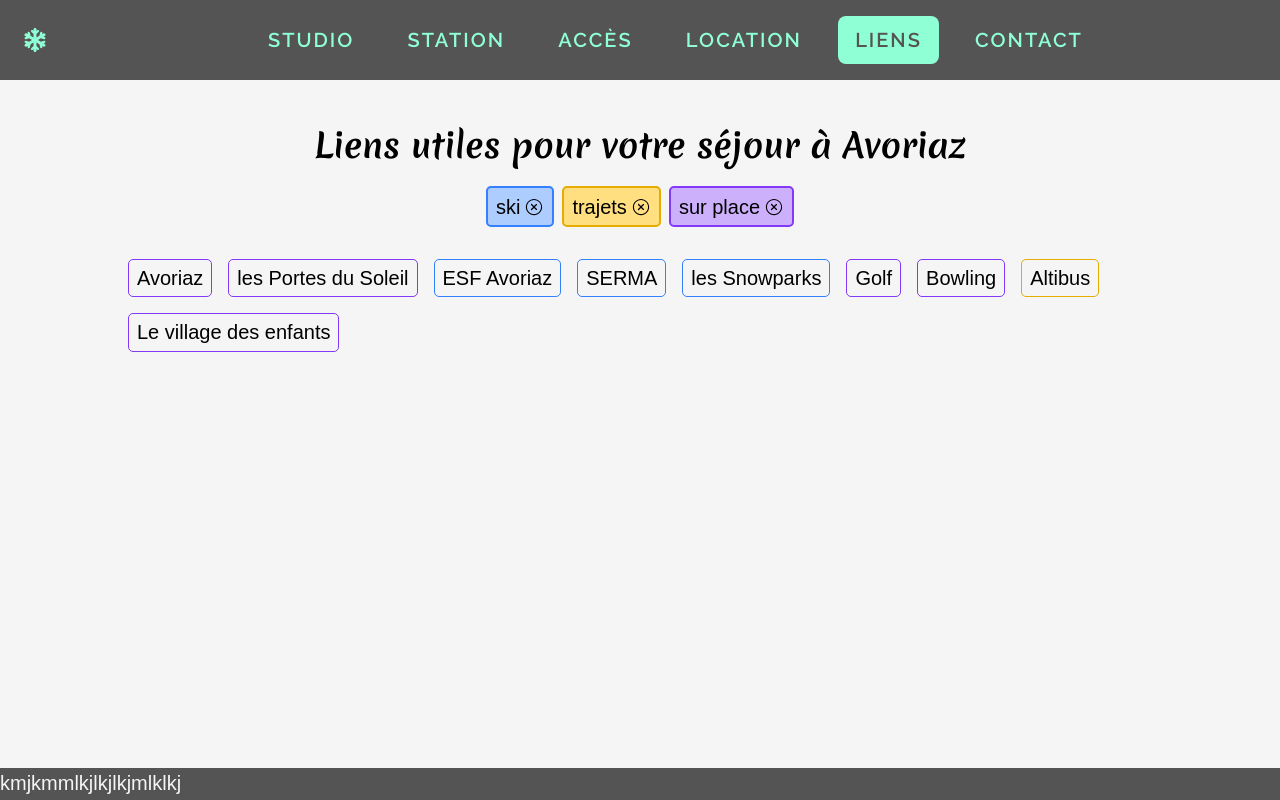
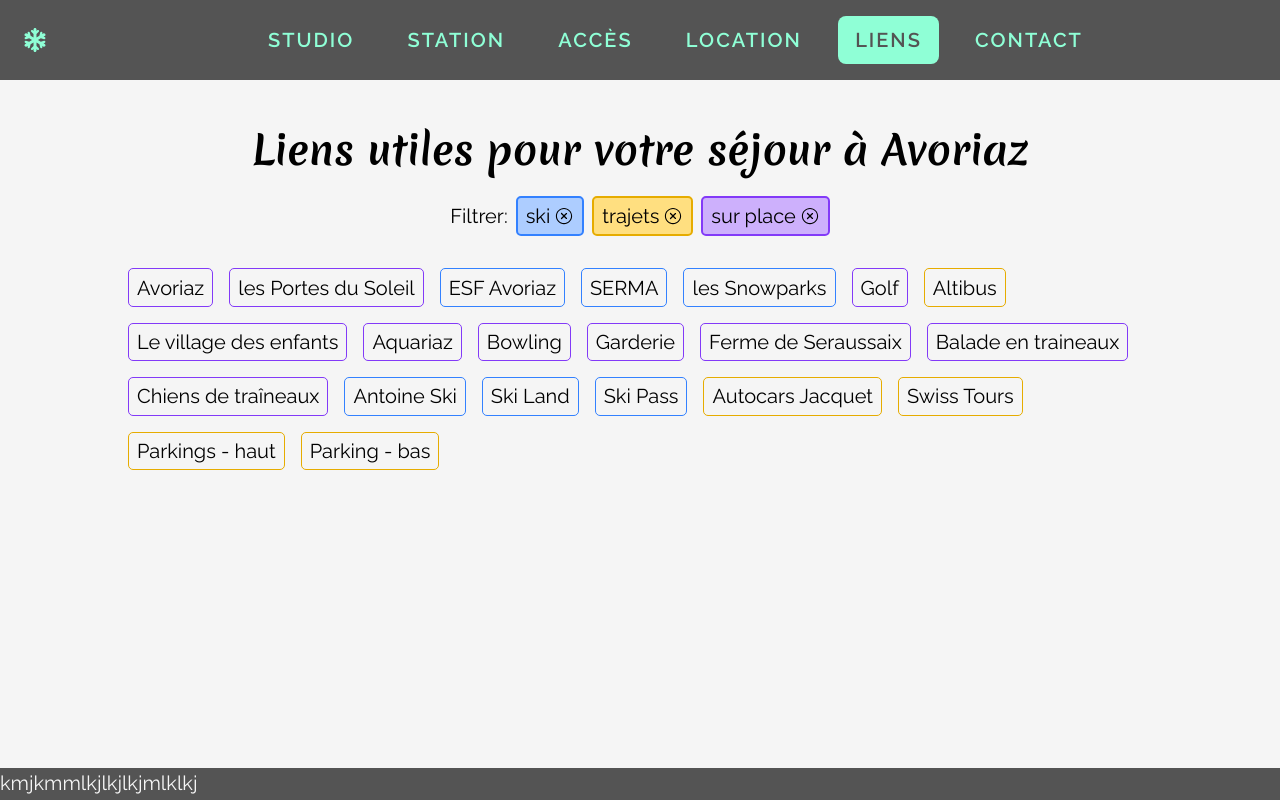
Before and after one commit to mowebiaz/avo_next, a Next.js app: page /liens in a window 1280 px wide. Built offline with nearby package versions, Linux system fonts and the light colour scheme.

Commit message:
minor modifications

```diff
--- a/app/components/home/HomeContent/HomeContent.scss
+++ b/app/components/home/HomeContent/HomeContent.scss
@@ -9,7 +9,8 @@
     gap: 1rem;
 
     h1 {
-        font-size: 3.5rem;
+        /*font-size: 3.5rem;*/
+        font-size: clamp(2rem, 1.135rem + 3.695vw, 3.5rem);
         color: black;
         text-align: center;
         backdrop-filter: blur(10px);
--- a/app/components/links/FilterByCategories/FilterByCategories.jsx
+++ b/app/components/links/FilterByCategories/FilterByCategories.jsx
@@ -7,18 +7,110 @@
 export function FilterByCategories() {
   const categoriesList = ['ski', 'trajets', 'sur place']
   const links = [
-    { name: 'Avoriaz', link: 'https://www.avoriaz.com/', category: 'sur place' },
-    { name: 'les Portes du Soleil', link: 'https://www.portesdusoleil.com/', category: 'sur place' },
-    { name: 'ESF Avoriaz', link: 'https://www.esf-avoriaz.com/', category: 'ski' },
-    { name: 'SERMA', link: 'https://www.skipass-avoriaz.com/', category: 'ski' },
-    { name: 'les Snowparks', link: 'https://www.avoriaz.com/decouvrir/les-incontournables/snowparks/', category: 'ski' },
-    { name: 'Golf', link: 'https://www.avoriaz.com/activites-ete/golf-d-avoriaz/golf/', category: 'sur place' },
-    { name: 'Bowling', link: '', category: 'sur place' },
-    { name: 'Altibus', link: '', category: 'trajets' },
+    {
+      name: 'Avoriaz',
+      link: 'https://www.avoriaz.com/',
+      category: 'sur place',
+    },
+    {
+      name: 'les Portes du Soleil',
+      link: 'https://www.portesdusoleil.com/',
+      category: 'sur place',
+    },
+    {
+      name: 'ESF Avoriaz',
+      link: 'https://www.esf-avoriaz.com/',
+      category: 'ski',
+    },
+    {
+      name: 'SERMA',
+      link: 'https://www.skipass-avoriaz.com/',
+      category: 'ski',
+    },
+    {
+      name: 'les Snowparks',
+      link: 'https://www.avoriaz.com/decouvrir/les-incontournables/snowparks/',
+      category: 'ski',
+    },
+    {
+      name: 'Golf',
+      link: 'https://www.avoriaz.com/activites-ete/golf-d-avoriaz/golf/',
+      category: 'sur place',
+    },
+    {
+      name: 'Altibus',
+      link: 'https://www.altibus.com/stations-desservies/morzine-avoriaz/',
+      category: 'trajets',
+    },
     {
       name: 'Le village des enfants',
       link: 'https://www.village-des-enfants.com/fr/',
       category: 'sur place',
+    },
+    {
+      name: 'Aquariaz',
+      link: 'https://www.avoriaz.com/activites-hiver/centre-aquatique/aquariaz/',
+      category: 'sur place',
+    },
+    {
+      name: 'Bowling',
+      link: 'https://www.bowling-avoriaz.com/',
+      category: 'sur place',
+    },
+    {
+      name: 'Garderie',
+      link: 'https://www.esf-avoriaz.com/tout-petits/garderie-avrizou/',
+      category: 'sur place',
+    },
+    {
+      name: 'Ferme de Seraussaix',
+      link: 'https://www.lafermedeseraussaix.com/',
+      category: 'sur place',
+    },
+    {
+      name: 'Balade en traineaux',
+      link: 'https://www.avoriaz.com/decouvrir/micro-aventure/huuue-cocher--/',
+      category: 'sur place',
+    },
+    {
+      name: 'Chiens de traîneaux',
+      link: 'https://www.lapattenordic.fr/',
+      category: 'sur place',
+    },
+    {
+      name: 'Antoine Ski',
+      link: 'https://www.antoine-ski.fr/',
+      category: 'ski',
+    },
+    {
+      name: 'Ski Land',
+      link: 'https://www.skiset.com/station-ski/avoriaz/magasins/ski-land',
+      category: 'ski',
+    },
+    {
+      name: 'Ski Pass',
+      link: 'https://www.skipass-avoriaz.com/',
+      category: 'ski',
+    },
+    {
+      name: 'Autocars Jacquet',
+      link: 'https://jacquet-autocars.com/lignes-regulieres/',
+      category: 'trajets',
+    },
+    {
+      name: 'Swiss Tours',
+      link: 'https://www.cham-transfers.com/EN/REGULAR-LINE/Geneva-Les-Prodains-(Regular-line)/Regular-Line/CT0140BT/easy-bus-transfers-regular-line-from-geneva-to-les-prodains-cheap-827.html',
+      category: 'trajets',
+    },
+    {
+      name: 'Parkings - haut',
+      link: 'https://www.avoriazparkings.com/',
+      category: 'trajets',
+    },
+    {
+      name: 'Parking - bas',
+      link: 'https://www.parkingmorzine.com/reservation-parking-prodains.php',
+      category: 'trajets',
     },
   ]
 
--- a/app/components/links/FilterTag/FilterTag.jsx
+++ b/app/components/links/FilterTag/FilterTag.jsx
@@ -17,6 +17,7 @@
 
   return (
     <div className="filters">
+      <p>Filtrer:</p>
       {categoriesList.map((category) => (
         <button
           type="button"
--- a/app/components/links/FilterTag/FilterTag.scss
+++ b/app/components/links/FilterTag/FilterTag.scss
@@ -4,6 +4,7 @@
     display: flex;
     flex-wrap: wrap;
     justify-content: center;
+    align-items: center;
     gap: 0.5rem;
     button {
         display: flex;
--- a/app/styles/globals.scss
+++ b/app/styles/globals.scss
@@ -55,7 +55,7 @@
   align-items: center;
   color: $font-color;
   background: $background-color;
-  font-family: Arial, Helvetica, sans-serif;
+  font-family: var(--font-raleway);
   line-height: 1.5;
   font-size: 1.25rem;
   -webkit-font-smoothing: antialiased;
@@ -75,7 +75,7 @@
 h1 {
   font-family: var(--font-merienda);
   text-align: center;
-  font-size: 2.1rem;
+  /*font-size: 2.1rem;*/
   text-wrap: balance;
   padding: 1rem;
 
@@ -85,26 +85,10 @@
   font-size: 1.6rem;
 }
 
-
-
-h2, h3, p, li {
-  font-family: var(--font-raleway);
-}
-
-/*h1 {
-  color: $title-color;
-  font-size: 2.5rem;
-}
-
-/*h2 {
-  font-size: 2rem;
-}*/
-
 a {
   color: inherit;
   text-decoration: none;
 }
-
 
 button:hover {
   cursor: pointer;
```
